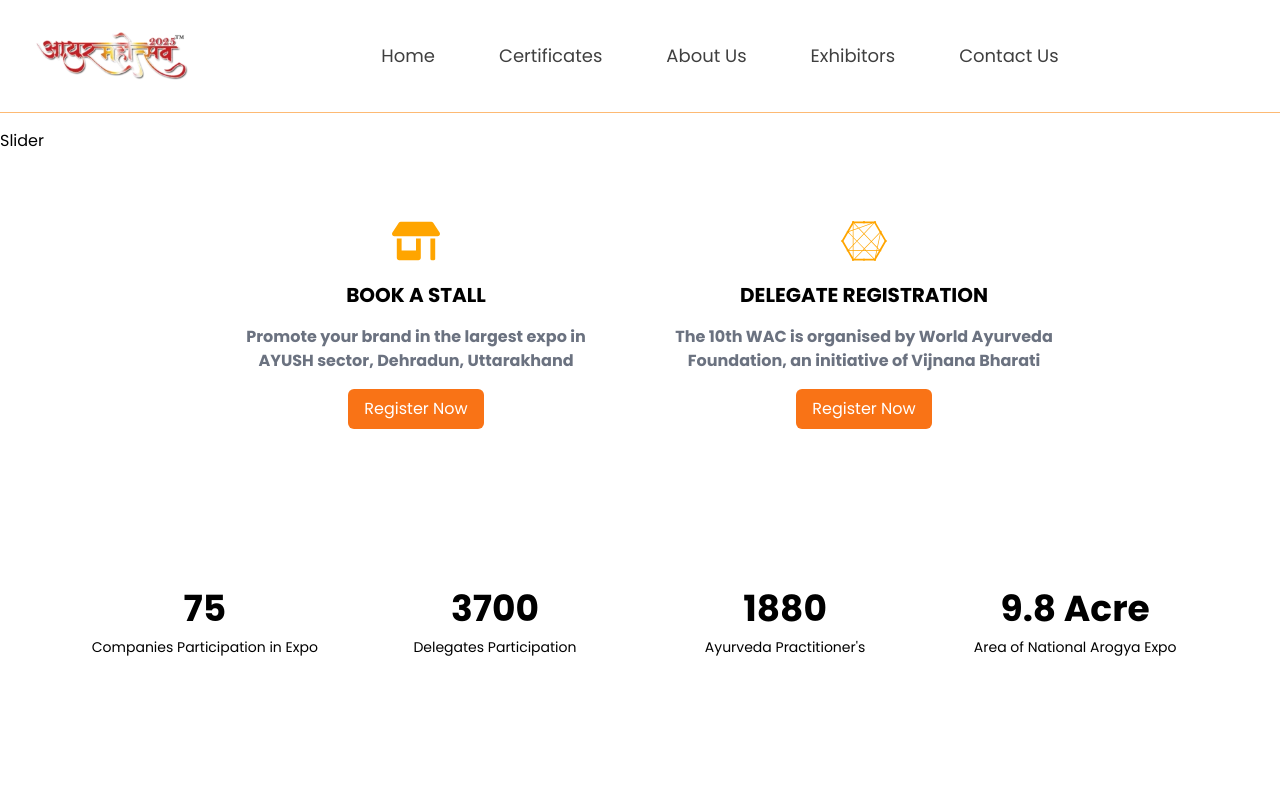
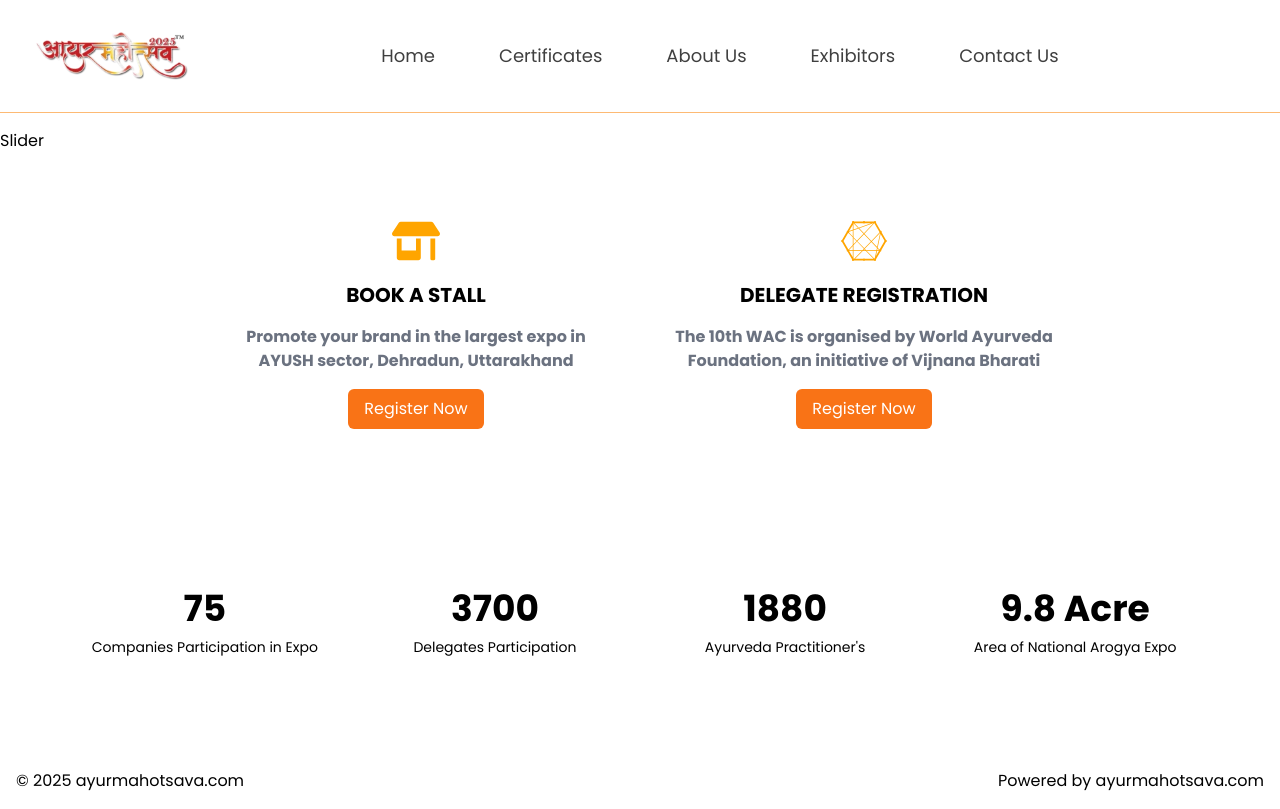
Before and after one commit to loremdev2/Ayurmahotsava-freelancing-UI, a Next.js app: page / in a window 1280 px wide. Built offline with nearby package versions, Linux system fonts and the light colour scheme.

Commit message:
Add Footer component and integrate it into the layout

```diff
--- /dev/null
+++ b/app/components/Footer/Footer.tsx
@@ -0,0 +1,16 @@
+import React from 'react';
+
+const Footer: React.FC = () => {
+    return (
+        <footer className=" text-black py-4">
+            <div className="container mx-auto px-4">
+                <div className="flex flex-col md:flex-row justify-between items-center text-center md:text-left">
+                    <p className="mb-2 md:mb-0">&copy; 2025 ayurmahotsava.com</p>
+                    <p>Powered by ayurmahotsava.com</p>
+                </div>
+            </div>
+        </footer>
+    );
+}
+
+export default Footer;
--- a/app/layout.tsx
+++ b/app/layout.tsx
@@ -1,3 +1,5 @@
+import React from 'react';
+import Footer from './components/Footer/Footer';
 import Navbar from './components/Navbar';
 import './globals.css';
 
@@ -12,13 +14,13 @@
   children: React.ReactNode;
 }) {
   return (
-    <html lang="en">
-      <body>
+    <html lang="en" className="h-full">
+      <body className="flex flex-col min-h-screen">
         <Navbar />
         {/* Thin orange line below Navbar */}
         <div className="h-[0.5px] bg-orange-300 mb-4"></div>
-        {children}
-        {/* <Footer /> */}
+        <main className="flex-grow">{children}</main>
+        <Footer />
       </body>
     </html>
   );
```
